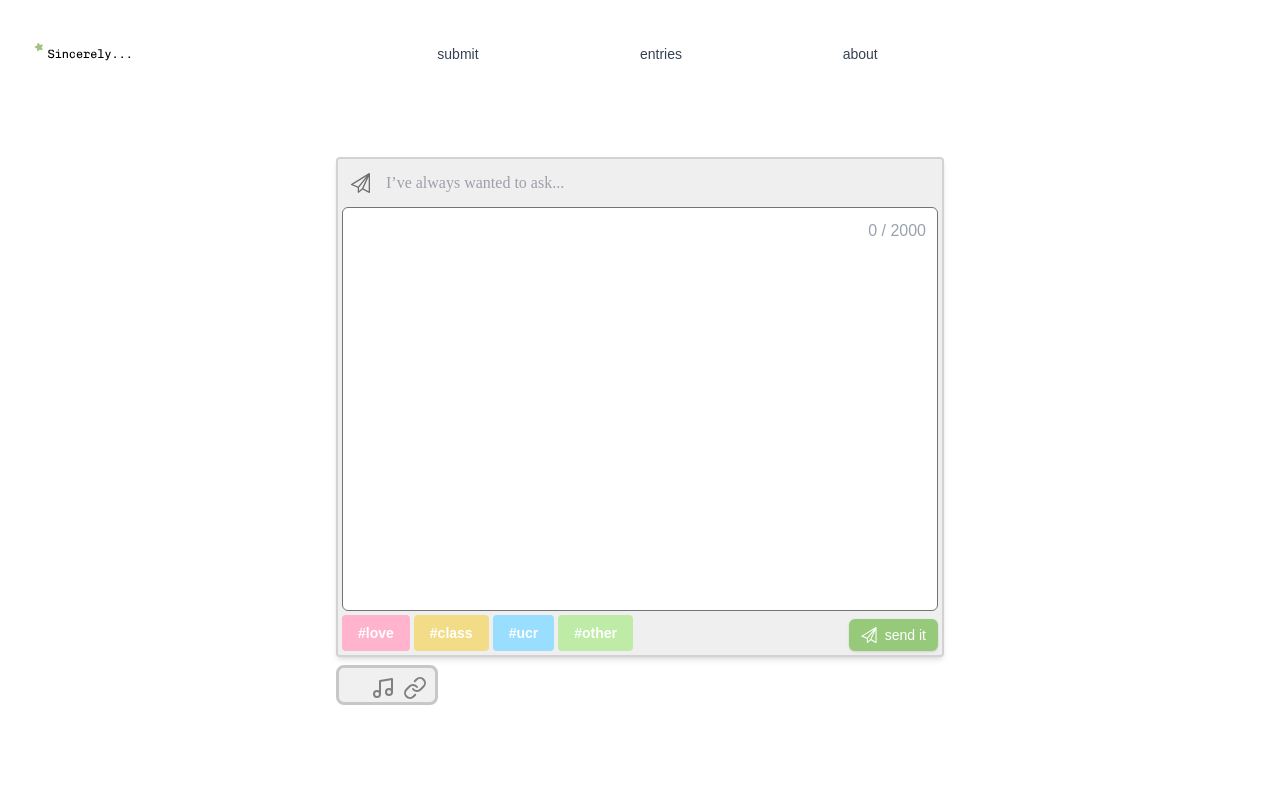
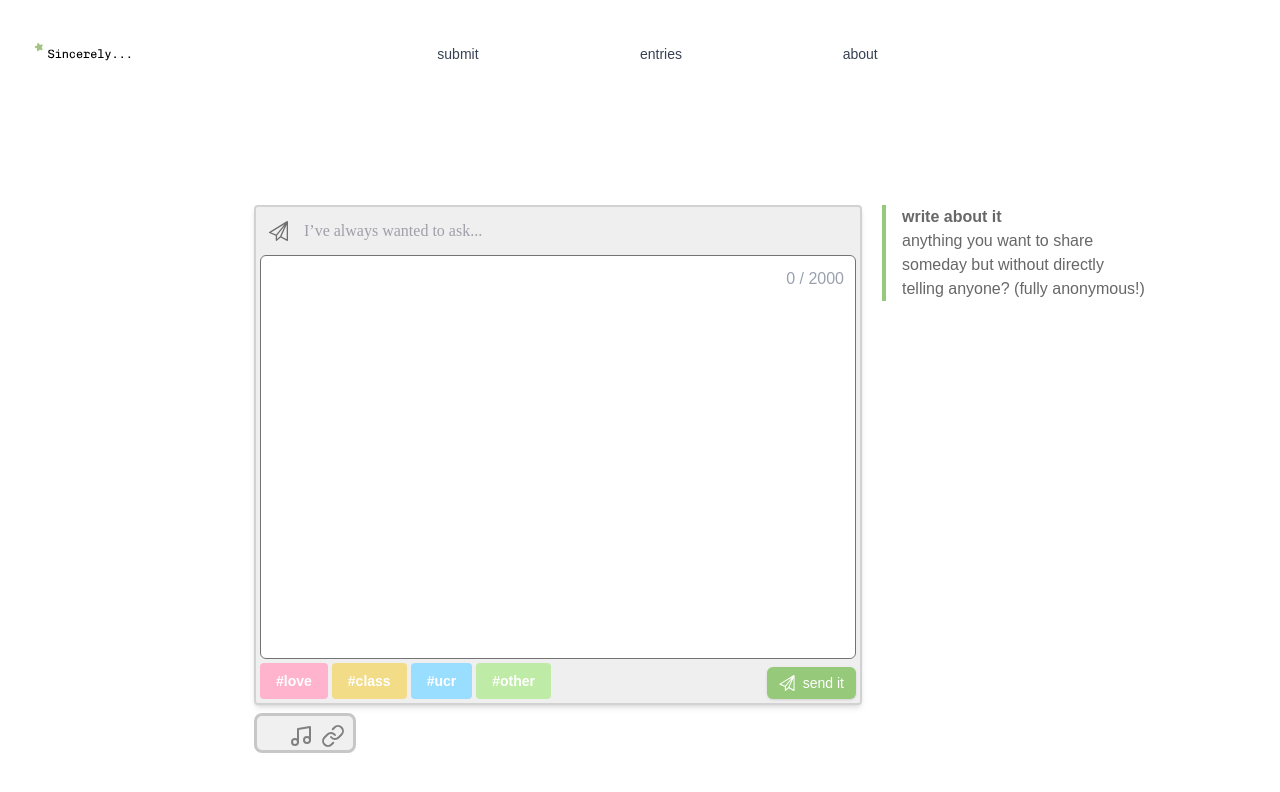
Before and after one commit to aviamb/sincerely, a Next.js app in the folder sincerely/: page / in a window 1280 px wide. Shown: the top 792 px of the page. Built offline with nearby package versions, Linux system fonts and the light colour scheme; no server answers; the database is empty; some icons are missing; a web font is replaced by a local one.

Commit message:
added description on submit page

```diff
--- a/sincerely/src/app/components/submit/Description.tsx
+++ b/sincerely/src/app/components/submit/Description.tsx
@@ -1,8 +1,8 @@
 const Description = () => {
     return (
-        <div className = "border-l-4 border-l-[#96ca7a] pl-4 w-66 ...">
-            <div className = "font-bold"> write about it </div>
-            <div> anything you want to share someday but without directly telling anyone? (fully anonymous!) </div>
+        <div className = "border-l-4 border-l-[#96ca7a] pl-4 w-66 ">
+            <div className = "font-bold text-[#676767]"> write about it </div>
+            <div className="text-[#676767]"> anything you want to share someday but without directly telling anyone? (fully anonymous!) </div>
         </div>
     );
 };
--- a/sincerely/src/app/page.tsx
+++ b/sincerely/src/app/page.tsx
@@ -1,15 +1,22 @@
 import IconBar from "./components/submit/IconBar";
 import Textbox from "./components/submit/Textbox";
 import TextboxContainer from "./components/submit/TextboxContainer";
+import Description from "./components/submit/Description";
 
 const Home = () => {
   return (
     <div>
       <nav className="flex items-center p-4">
       </nav>
-      <div className="flex justify-center mt-8 mx-12">
-        <TextboxContainer />
+      <div className="flex justify-center p-20 ml-30">
+        <div>
+          <TextboxContainer />
+        </div>
+        <div className="ml-5">
+          <Description />
+        </div>
       </div>
+
     </div>
   );
 };
```
